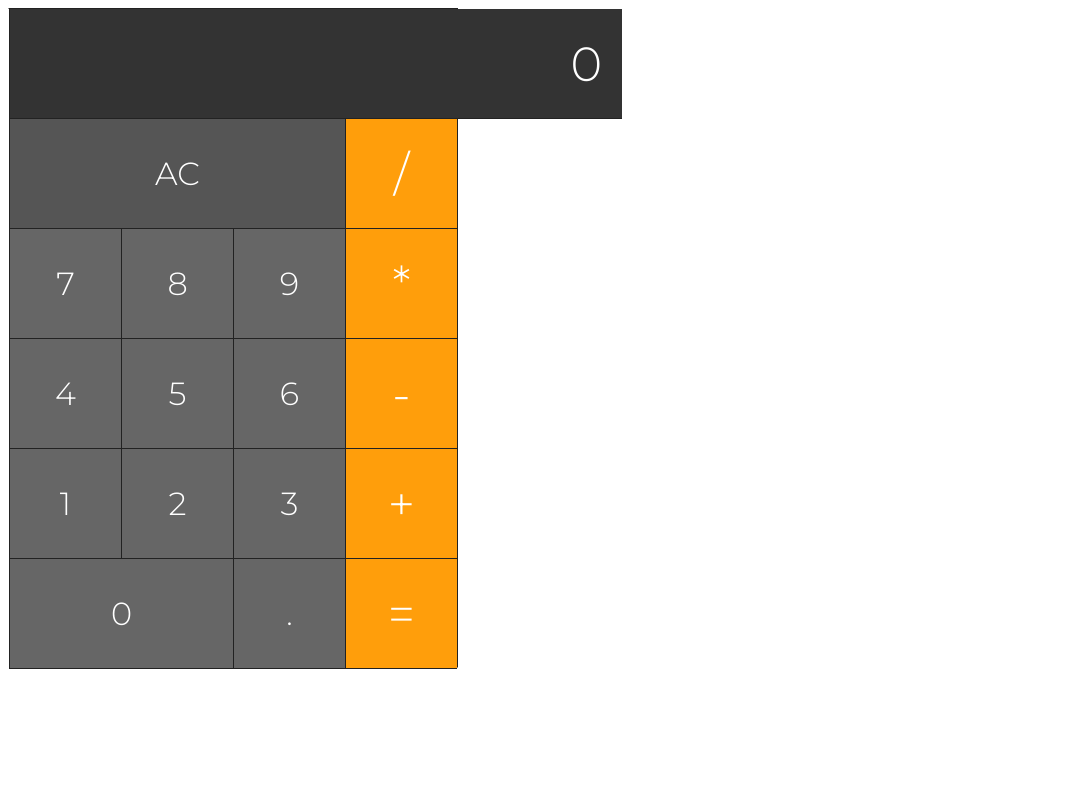
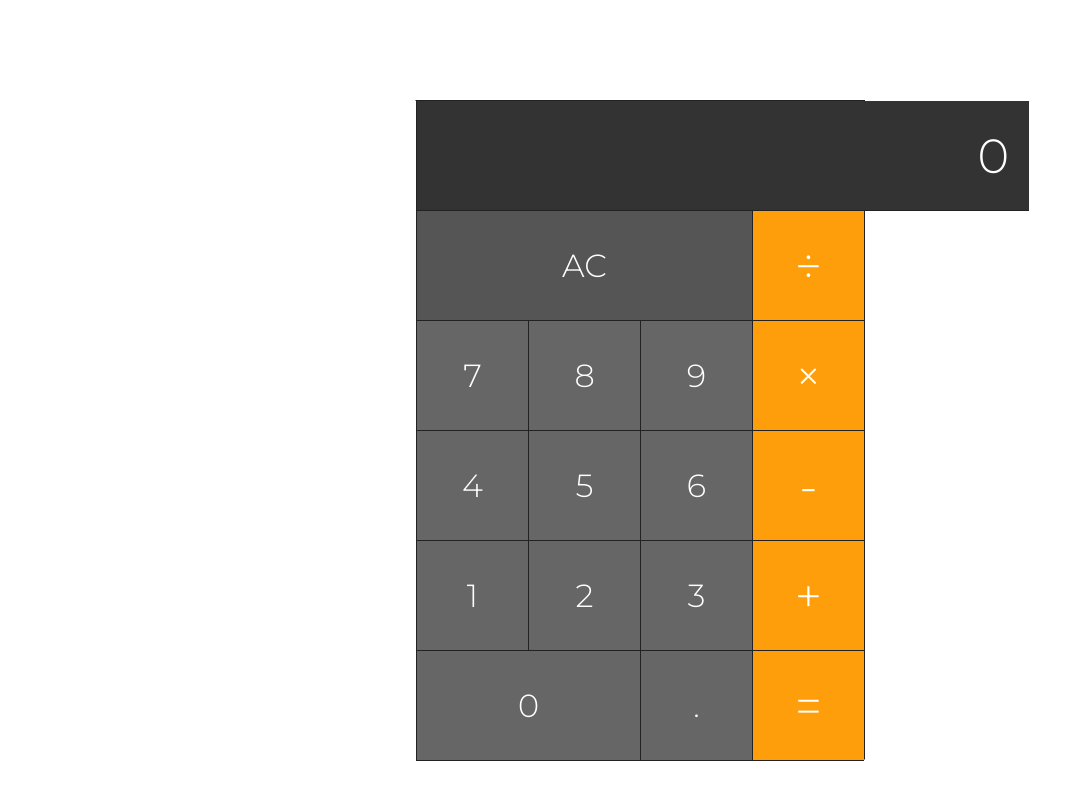
Before and after one commit to hannah-choi/calculator, a plain HTML site: page index.html in a window 1280 px wide. Shown: the whole page, without its empty margins (0-1083 px from the left). Drawn offline with Linux system fonts and the light colour scheme.

Commit message:
changed operators + modified css

```diff
--- a/index.html
+++ b/index.html
@@ -13,12 +13,12 @@
 
       <button class="ac" data-key="ac">AC</button>
       <!-- data-key remove -->
-      <button class="operator" data-key="operator">/</button>
+      <button class="operator" data-key="operator">÷</button>
 
       <button class="number" data-key="number">7</button>
       <button class="number" data-key="number">8</button>
       <button class="number" data-key="number">9</button>
-      <button class="operator" data-key="operator">*</button>
+      <button class="operator" data-key="operator">×</button>
 
       <button class="number" data-key="number">4</button>
       <button class="number" data-key="number">5</button>
--- a/script.js
+++ b/script.js
@@ -130,7 +130,7 @@ function eqClick() {
     return;
   } else {
     //그렇지않으면 calculation변수에 담긴 연산을 eval()로 계산한다
-    display.value = eval(calculation);
+    display.value = eval(calculation.replace("÷", "/").replace("×", "*"));
   }
 
   buttonEffect(equal, "operator-active");
--- a/style.css
+++ b/style.css
@@ -38,6 +38,7 @@ div.wrapper {
     flex-wrap: wrap;
     border-right: 1px solid #222222;
     border-top: 1px solid #222222;
+    margin: 100px auto;
 }
 
 div.wrapper button {
```
Lines whose indentation alone changed are shown as unchanged.
